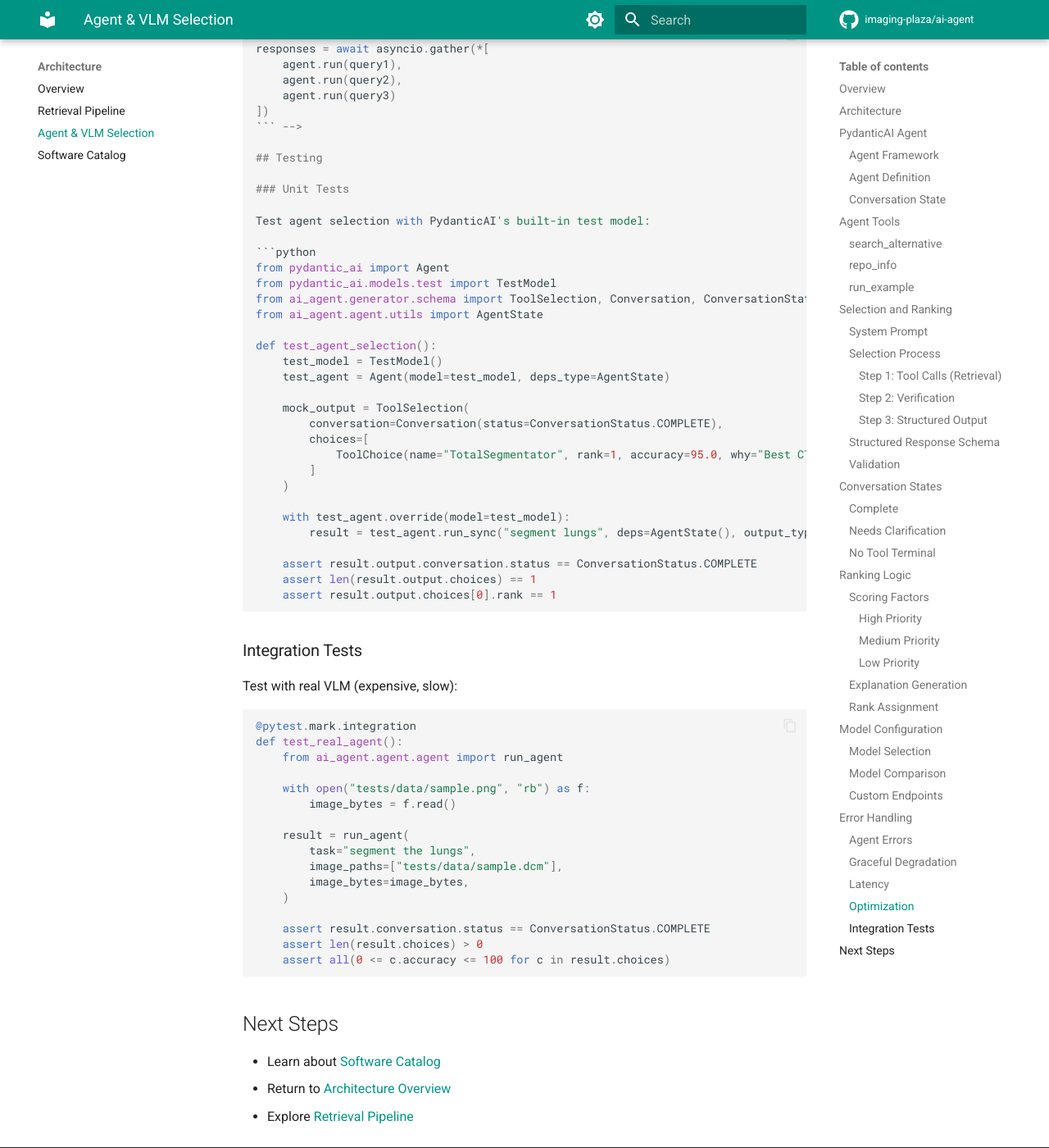
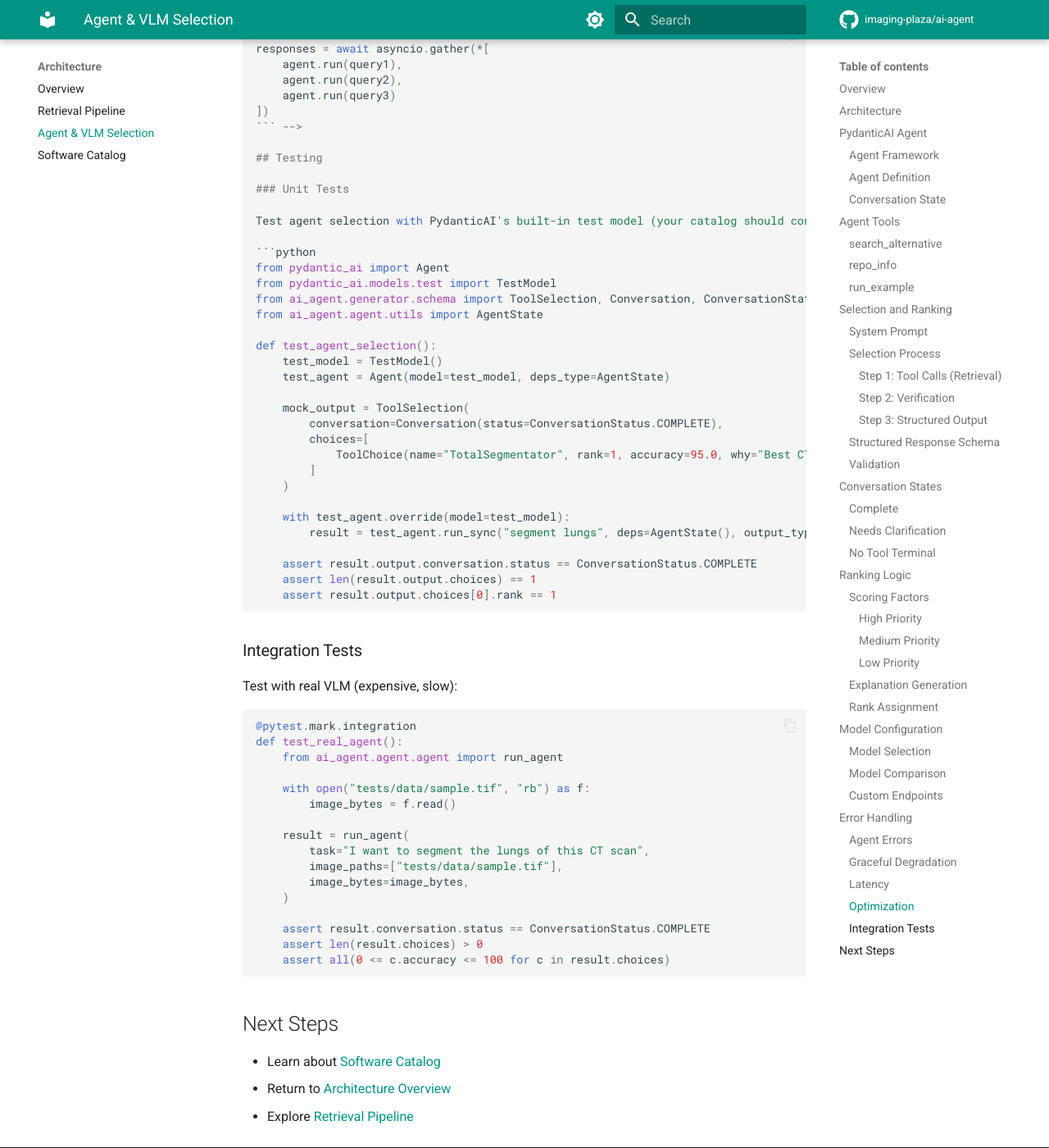
Before and after one commit to Imaging-Plaza/ai-agent, an MkDocs documentation site: the page built from docs/architecture/agent.md, in a window 1280 px wide and 1400 px high, scrolled down 13116 px. Shown: the whole window at 82% size. Built offline with MkDocs 1.6.1 and Material for MkDocs 9.7.7, drawn with Linux system fonts in a browser that asks for light colours; comment, search, counter and statistics services are not loaded.

Commit message:
changed tests example for agent.md docs

````diff
--- a/docs/architecture/agent.md
+++ b/docs/architecture/agent.md
@@ -562,7 +562,7 @@ responses = await asyncio.gather(*[
 
 ### Unit Tests
 
-Test agent selection with PydanticAI's built-in test model:
+Test agent selection with PydanticAI's built-in test model (your catalog should contain the choice provided below, i.e. the `TotalSegmentator` tool):
 
 ```python
 from pydantic_ai import Agent
@@ -598,12 +598,12 @@ Test with real VLM (expensive, slow):
 def test_real_agent():
     from ai_agent.agent.agent import run_agent
 
-    with open("tests/data/sample.png", "rb") as f:
+    with open("tests/data/sample.tif", "rb") as f:
         image_bytes = f.read()
 
     result = run_agent(
-        task="segment the lungs",
-        image_paths=["tests/data/sample.dcm"],
+        task="I want to segment the lungs of this CT scan",
+        image_paths=["tests/data/sample.tif"],
         image_bytes=image_bytes,
     )
 
````
